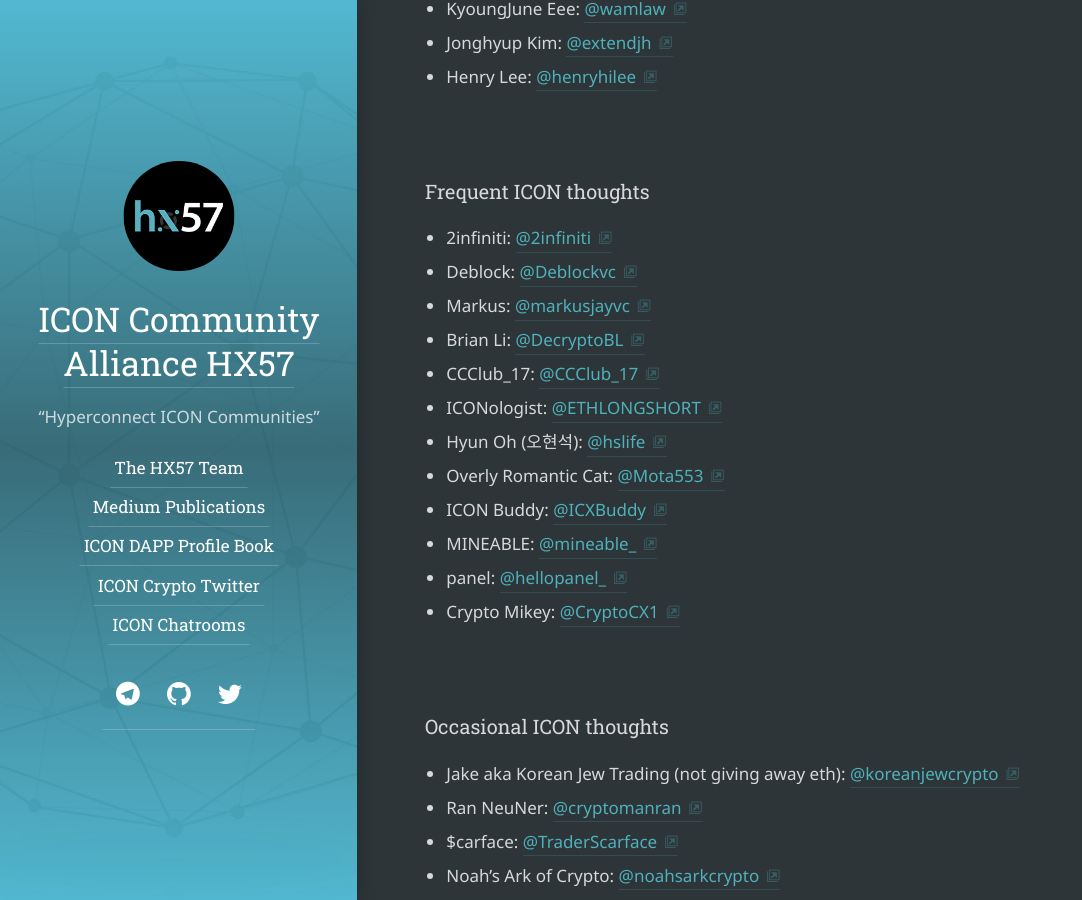
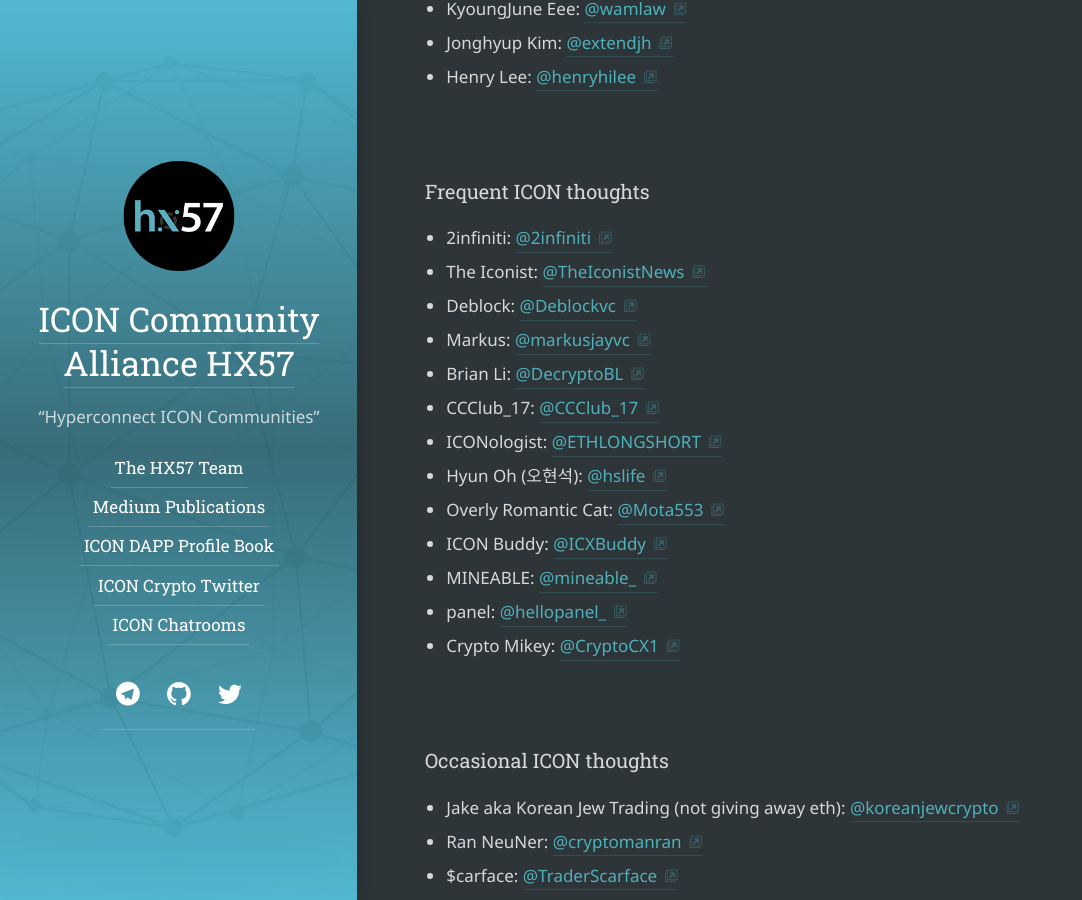
Before and after one commit to hx57/hx57.github.io, a Jekyll site: the page built from ct.md, in a window 1280 px wide and 900 px high, scrolled down 433 px. Shown: the whole window, without its empty margins (0-1082 px from the left). Built offline with Jekyll 4.4.1, drawn with Linux system fonts in a browser that asks for light colours; some web fonts are replaced.

Commit message:
add iconist

```diff
--- a/ct.md
+++ b/ct.md
@@ -17,6 +17,7 @@ order: 4
 ### Frequent ICON thoughts
 
 *   2infiniti: [@2infiniti](https://www.twitter.com/2infiniti){:target="_blank"}
+*   The Iconist: [@TheIconistNews](https://twitter.com/TheIconistNews){:target="_blank"}
 *   Deblock: [@Deblockvc](https://www.twitter.com/Deblockvc){:target="_blank"}
 *   Markus: [@markusjayvc](https://www.twitter.com/markusjayvc){:target="_blank"}
 *   Brian Li: [@DecryptoBL](https://www.twitter.com/DecryptoBL){:target="_blank"}
```
